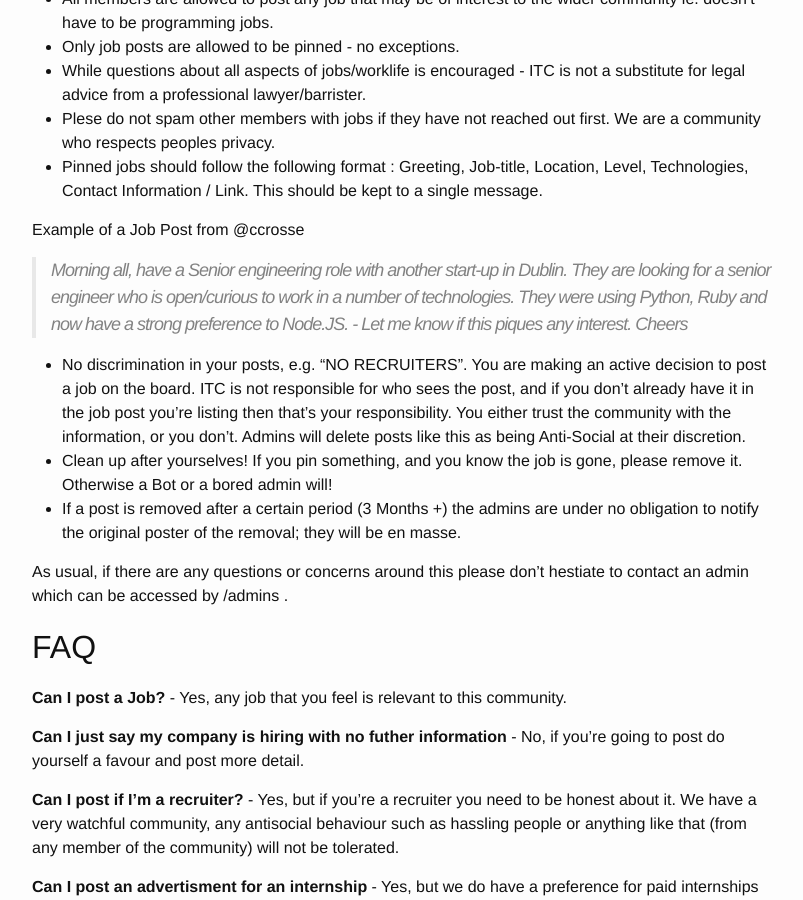
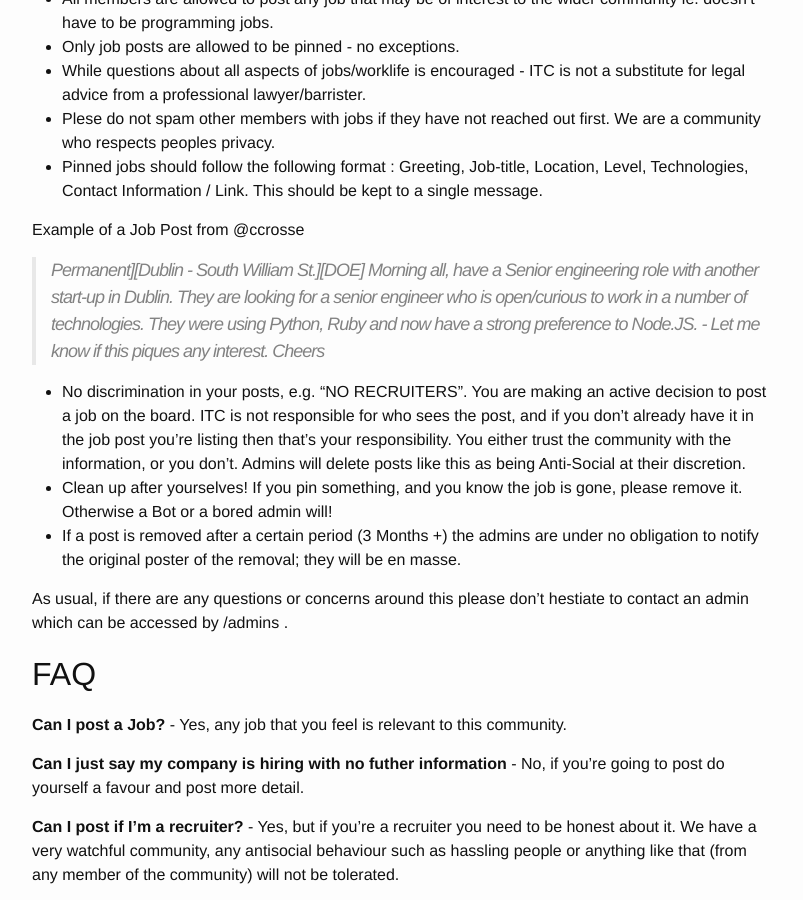
Before and after one commit to IrishTechCommunity/irishtechcommunity.github.io, a Jekyll site: the page built from jobsfaq.md, in a window 1280 px wide and 900 px high, scrolled down 511 px. Shown: the whole window, without its empty margins (238-1041 px from the left). Built offline with Jekyll 4.4.1, drawn with Linux system fonts in a browser that asks for light colours.

Commit message:
added the new criteria for permanent or contract

```diff
--- a/jobsfaq.md
+++ b/jobsfaq.md
@@ -18,7 +18,7 @@ As our community grows, it's important that all members are aware of best practi
 
 Example of a Job Post from @ccrosse
 
-> Morning all, have a Senior engineering role with another start-up in Dublin. They are looking for a senior engineer who is open/curious to work in a number of technologies. They were using Python, Ruby and now have a strong preference to Node.JS. - Let me know if this piques any interest. Cheers
+> Permanent][Dublin - South William St.][DOE] Morning all, have a Senior engineering role with another start-up in Dublin. They are looking for a senior engineer who is open/curious to work in a number of technologies. They were using Python, Ruby and now have a strong preference to Node.JS. - Let me know if this piques any interest. Cheers
 
 * No discrimination in your posts, e.g. "NO RECRUITERS". You are making an active decision to post a job on the board. ITC is not responsible for who sees the post, and if you don't already have it in the job post you're listing then that's your responsibility. You either trust the community with the information, or you don't. Admins will delete posts like this as being Anti-Social at their discretion.
 * Clean up after yourselves! If you pin something, and you know the job is gone, please remove it. Otherwise a Bot or a bored admin will!
```
